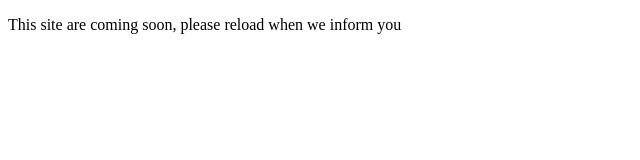
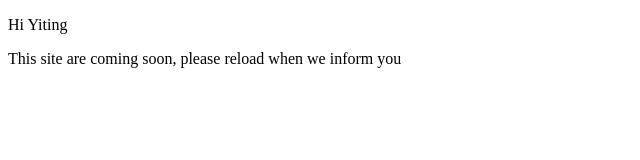
Before and after one commit to itsgood2seeyou/itsgood2seeyou.github.io, a plain HTML site: page index.html in a window 1280 px wide. Shown: the whole page, without its empty margins (0-640 px from the left). Drawn offline with Linux system fonts and the light colour scheme.

Commit message:
Update index.html

```diff
--- a/index.html
+++ b/index.html
@@ -10,5 +10,6 @@
 <script type="application/x-javascript"> addEventListener("load", function() { setTimeout(hideURLbar, 0); }, false); function hideURLbar(){ window.scrollTo(0,1); } </script>
 <!--mobile apps-->
 <!--Custom Theme files -->
+<p> Hi Yiting </p>
 <p> This site are coming soon, please reload when we inform you</p>
 </html>
```
